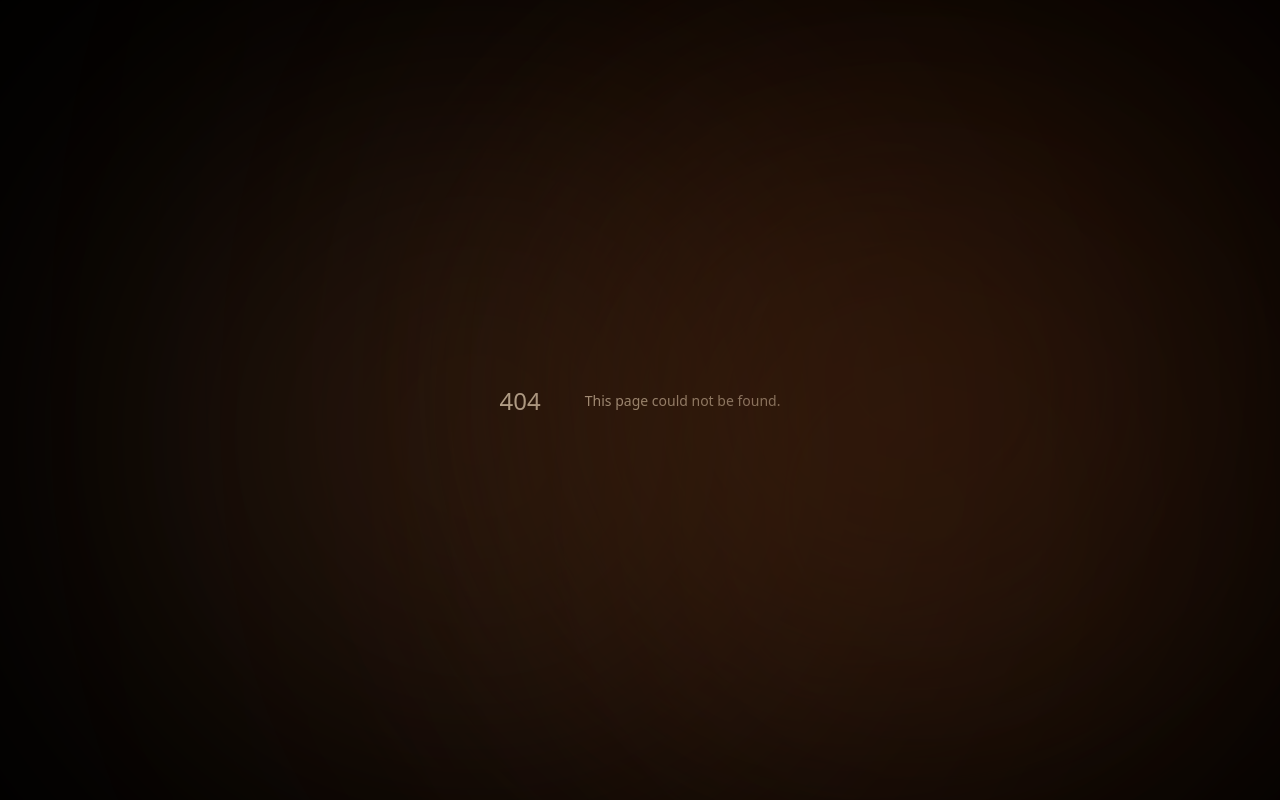
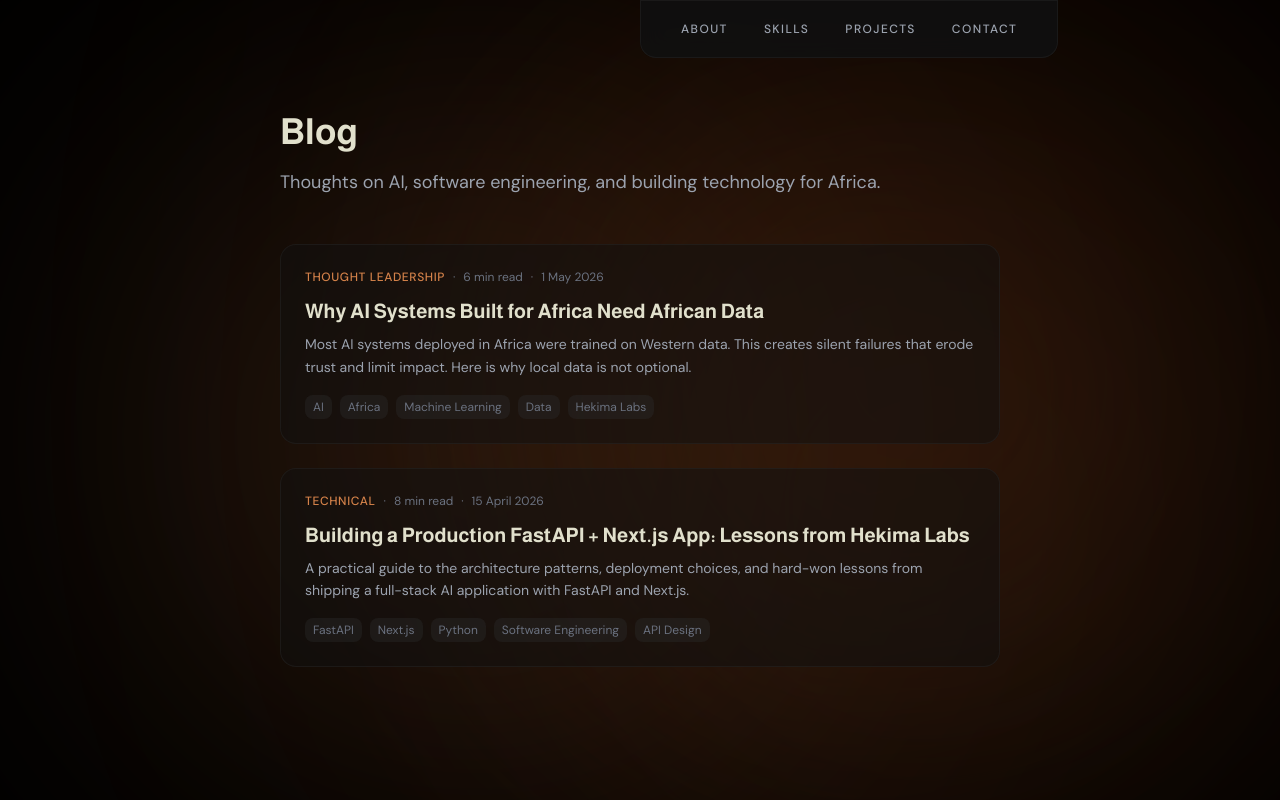
Before and after one commit to BillyMwangiDev/PORTFOLIO, a Next.js app: page /blog in a window 1280 px wide. Before the commit this address had no page. Built offline with nearby package versions, Linux system fonts and the light colour scheme.

Commit message:
feat: add /blog listing page

```diff
--- /dev/null
+++ b/src/app/blog/page.tsx
@@ -0,0 +1,83 @@
+import { getAllPosts, type PostCategory } from '@/lib/blog'
+import { Navigation } from '@/components/Navigation'
+import Link from 'next/link'
+import type { Metadata } from 'next'
+
+export const metadata: Metadata = {
+  title: 'Blog — Billy Mwangi',
+  description: 'Thoughts on AI, software engineering, and building technology for Africa.',
+  alternates: { canonical: '/blog' },
+  openGraph: {
+    title: 'Blog — Billy Mwangi',
+    description: 'Thoughts on AI, software engineering, and building technology for Africa.',
+    url: 'https://billymwangi.com/blog',
+    type: 'website',
+  },
+}
+
+const CATEGORY_LABEL: Record<PostCategory, string> = {
+  'technical': 'Technical',
+  'thought-leadership': 'Thought Leadership',
+  'case-study': 'Case Study',
+}
+
+export default function BlogPage() {
+  const posts = getAllPosts()
+
+  return (
+    <>
+      <Navigation />
+      <main className="relative z-10 min-h-screen pt-28 pb-20 px-6 max-w-3xl mx-auto">
+        <h1 className="text-4xl font-almarai font-bold text-cream-hi mb-4">Blog</h1>
+        <p className="text-stone mb-12 text-lg">
+          Thoughts on AI, software engineering, and building technology for Africa.
+        </p>
+
+        <div className="flex flex-col gap-6">
+          {posts.map(post => (
+            <Link
+              key={post.slug}
+              href={`/blog/${post.slug}`}
+              className="group block p-6 bg-coal/50 border border-smoke/40 rounded-2xl hover:border-ember/40 transition-all duration-200"
+            >
+              <div className="flex flex-wrap items-center gap-2 mb-3">
+                <span className="text-xs text-ember font-medium uppercase tracking-wider">
+                  {CATEGORY_LABEL[post.category] ?? post.category}
+                </span>
+                <span className="text-xs text-slate">·</span>
+                <span className="text-xs text-slate">{post.readTime} min read</span>
+                <span className="text-xs text-slate">·</span>
+                <time
+                  dateTime={post.date}
+                  className="text-xs text-slate"
+                >
+                  {new Date(post.date).toLocaleDateString('en-KE', {
+                    year: 'numeric',
+                    month: 'long',
+                    day: 'numeric',
+                  })}
+                </time>
+              </div>
+              <h2 className="text-xl font-almarai font-bold text-cream-hi group-hover:text-dusk transition-colors mb-2">
+                {post.title}
+              </h2>
+              <p className="text-stone text-sm leading-relaxed">{post.description}</p>
+              {post.tags.length > 0 && (
+                <div className="flex flex-wrap gap-2 mt-4">
+                  {post.tags.map(tag => (
+                    <span
+                      key={tag}
+                      className="text-xs text-slate bg-smoke/40 px-2 py-1 rounded-lg"
+                    >
+                      {tag}
+                    </span>
+                  ))}
+                </div>
+              )}
+            </Link>
+          ))}
+        </div>
+      </main>
+    </>
+  )
+}
```
